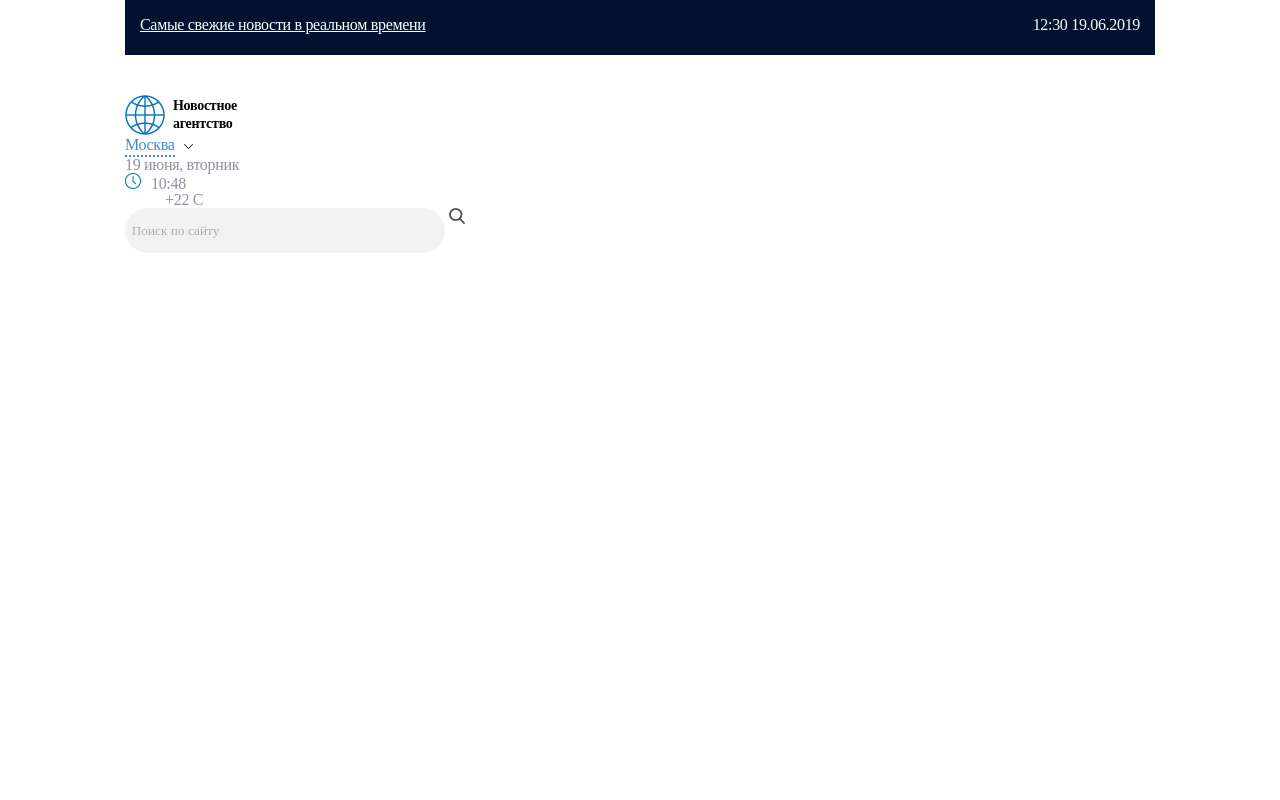
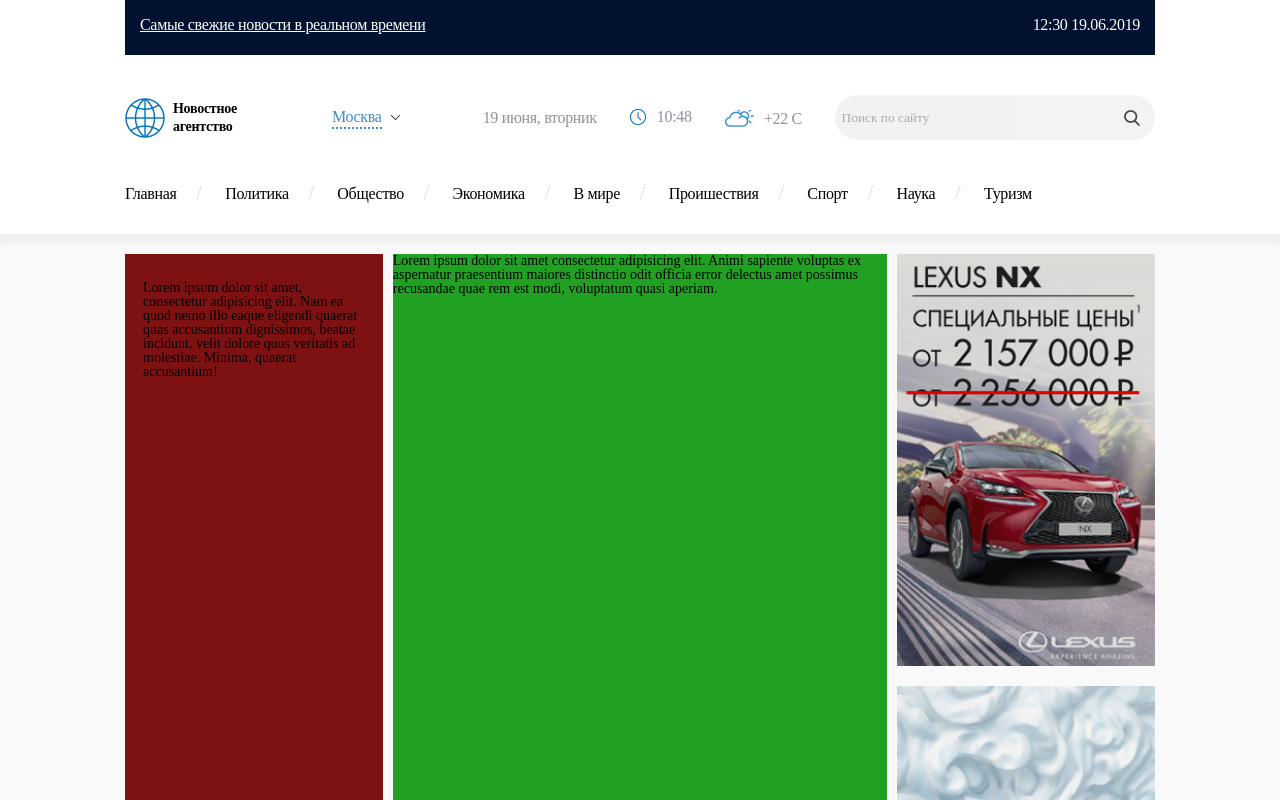
Before and after one commit to zorh1337/newsBlog, a plain HTML site: page index.html in a window 1280 px wide. Shown: the top 800 px of the page. Drawn offline with Linux system fonts and the light colour scheme.

Commit message:
3 commit

```diff
--- a/index.html
+++ b/index.html
@@ -34,15 +34,41 @@
 
 				</div>
 			</div>
-			<nav></nav>
+			<nav>
+
+				<ul class="main__menu">
+					<li><a href="">Главная</a></li>
+					<li><a href="">Политика</a></li>
+					<li><a href="">Общество</a></li>
+					<li><a href="">Экономика</a></li>
+					<li><a href="">В мире</a></li>
+					<li><a href="">Проишествия</a></li>
+					<li><a href="">Спорт</a></li>
+					<li><a href="">Наука</a></li>
+					<li><a href="">Туризм</a></li>
+				</ul>
+			</nav>
+		</div>
 		</header>
-		<main>
-			<article></article>
-			<article></article>
-			<article></article>
-			<article></article>
+		<main class="content">
+			<div class="container">
+
+				<div class="content__flex-colomn">
+					<article class="content__left-colomn"><div class="test">Lorem ipsum dolor sit amet, consectetur adipisicing elit. Nam ea quod nemo illo eaque eligendi quaerat quas accusantium dignissimos, beatae incidunt, velit dolore quos veritatis ad molestiae. Minima, quaerat accusantium!</div></article>
+					<article class="content__middle-colomn">Lorem ipsum dolor sit amet consectetur adipisicing elit. Animi sapiente voluptas ex aspernatur praesentium maiores distinctio odit officia error delectus amet possimus recusandae quae rem est modi, voluptatum quasi aperiam.</article>
+					<article class="content__right-colomn right-colomn">
+						<div class="right-colomn">
+							<img src="/img/реклама/car.png" alt="car" class="right-colomn__ad">
+							<img src="/img/реклама/tip.png" alt="tip" class="right-colomn__ad">
+						</div>
+					</article>
+				</div>
+				<article class="content__bottom-row">
+					Lorem, ipsum dolor sit amet consectetur adipisicing elit. Nisi amet corporis placeat quae nobis cum recusandae. Itaque temporibus sit officiis numquam harum sed consequatur fugit corrupti aspernatur, mollitia esse labore!
+				</article>
+			</div>
 		</main>
-	</div>
+
 	<footer></footer>
 </body>
 </html>
--- a/scss/style.scss
+++ b/scss/style.scss
@@ -43,8 +43,11 @@ body{
 
 
 .top-menu {
+	margin: 0px 0px 42px 0px;
 
+	display: flex;
 	align-items: center;
+	justify-content: space-between;
 }
 .top-menu__icon {
 	display: flex;
@@ -88,7 +91,7 @@ align-self: start;
 
 }
 .top-menu__date {
-	margin: 0px 32px 0px 0px;
+
 	height: 16px;
 	color: #91919f;
 	font-size: 16px;
@@ -97,23 +100,20 @@ align-self: start;
 	letter-spacing: -0.32px;
 }
 .top-menu__time {
+
 	display: block;
-	margin: 0px 31px 0px 0px;
-	margin: 0px 32px 0px 0px;
-
 	color: #91919f;
 	font-size: 16px;
 	font-weight: 400;
-
-
 	&::before{
 
 		content: '';
 		display: inline-block;
-		width: 16px;
-		height: 16px;
-		background: url('/img/nav/clock.png') center no-repeat;
+		width: 17px;
+		height: 17px;
+		background: url('/img/nav/clock.png') 0 0px no-repeat;
 		margin: 0px 10px 0px 0px;
+		vertical-align: middle;
 
 	}
 
@@ -122,20 +122,28 @@ align-self: start;
 }
 .top-menu__weather {
 	display: block;
-	margin: 0px 47px 0px 0px;
-	margin: 0px 32px 0px 0px;
 	height: 16px;
 	color: #91919f;
 	font-size: 16px;
 	font-weight: 400;
 	letter-spacing: -0.32px;
-	padding: 0px 0px 0px 40px;
+	&::before{
+		content: '';
+		display: inline-block;
+		width: 29px;
+		height: 21px;
+		background: url('/img/nav/cloudy.png')  0 -4px no-repeat;
+		margin: 0px 10px 0px 0px;
+		vertical-align: middle;
+
+	}
 
 }
 .top-menu__serach {
 
 }
 .search {
+	position: relative;
 }
 .search__textbox {
 	width: 320px;
@@ -145,4 +153,75 @@ align-self: start;
 	opacity: 0.6;
 }
 .search__icon {
+	position: absolute;
+	right: 15px;top: 15px;
 }
+.main__menu {
+	margin: 0px 0px 32px 0px;
+
+	li{
+		display: inline-block;
+	}
+	a{
+
+		color: #000000;
+		font-size: 16px;
+		font-weight: 400;
+		letter-spacing: -0.32px;
+	}
+	li::after{
+		margin: 0px 20px 0px 20px;
+		content:'/';
+		height: 15px;
+		opacity: 0.3;
+		color: #91919f;
+		font-size: 20px;
+		font-weight: 400;
+		letter-spacing: -0.4px;
+	}
+		li:last-child::after{
+			content:'';
+		}
+
+}
+
+.content{
+	background-color: #f9f9f9;
+	box-shadow: inset 0 20px 10px -10px #f0f0f0;
+	padding: 20px 0px 0px 0px;
+
+}
+
+.content__flex-colomn{
+	display: flex;
+	justify-content: space-between;
+
+}
+
+.content__left-colomn {
+	padding: 27px 18px 0 18px;
+	flex: 0 1 25%;
+	background-color: #7e1111;
+}
+.content__middle-colomn {
+
+	flex: 0 1 48%;
+	background-color: #21a121;
+}
+.content__right-colomn {
+
+	flex: 0 1 25%;
+
+}
+
+
+//!right colomn
+.right-colomn__ad{
+
+		width: 100%;
+		&:first-child{
+			margin: 0px 0px 20px 0px;
+
+		}
+
+}
```
Also changed, not shown: css/style.css.
